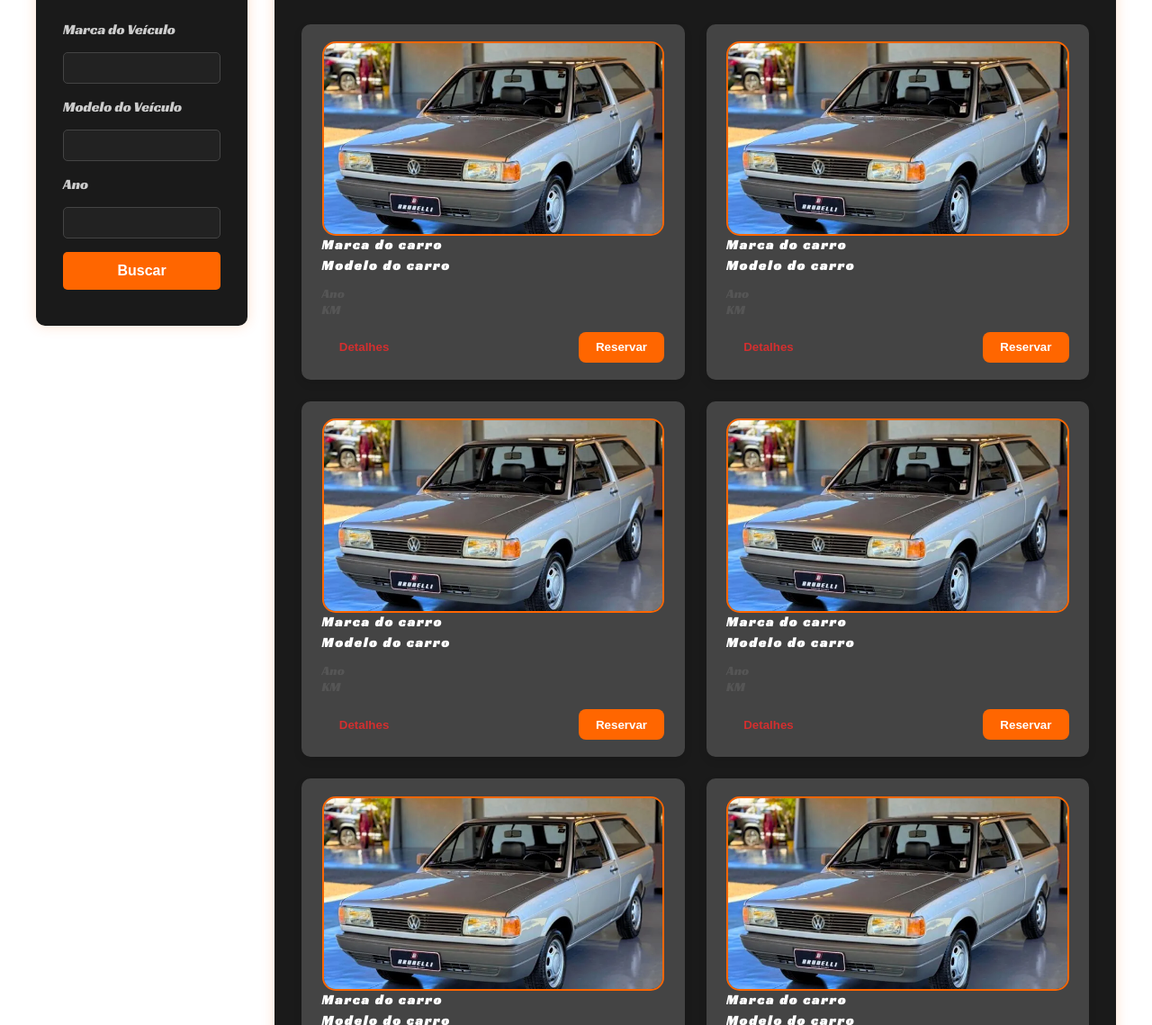
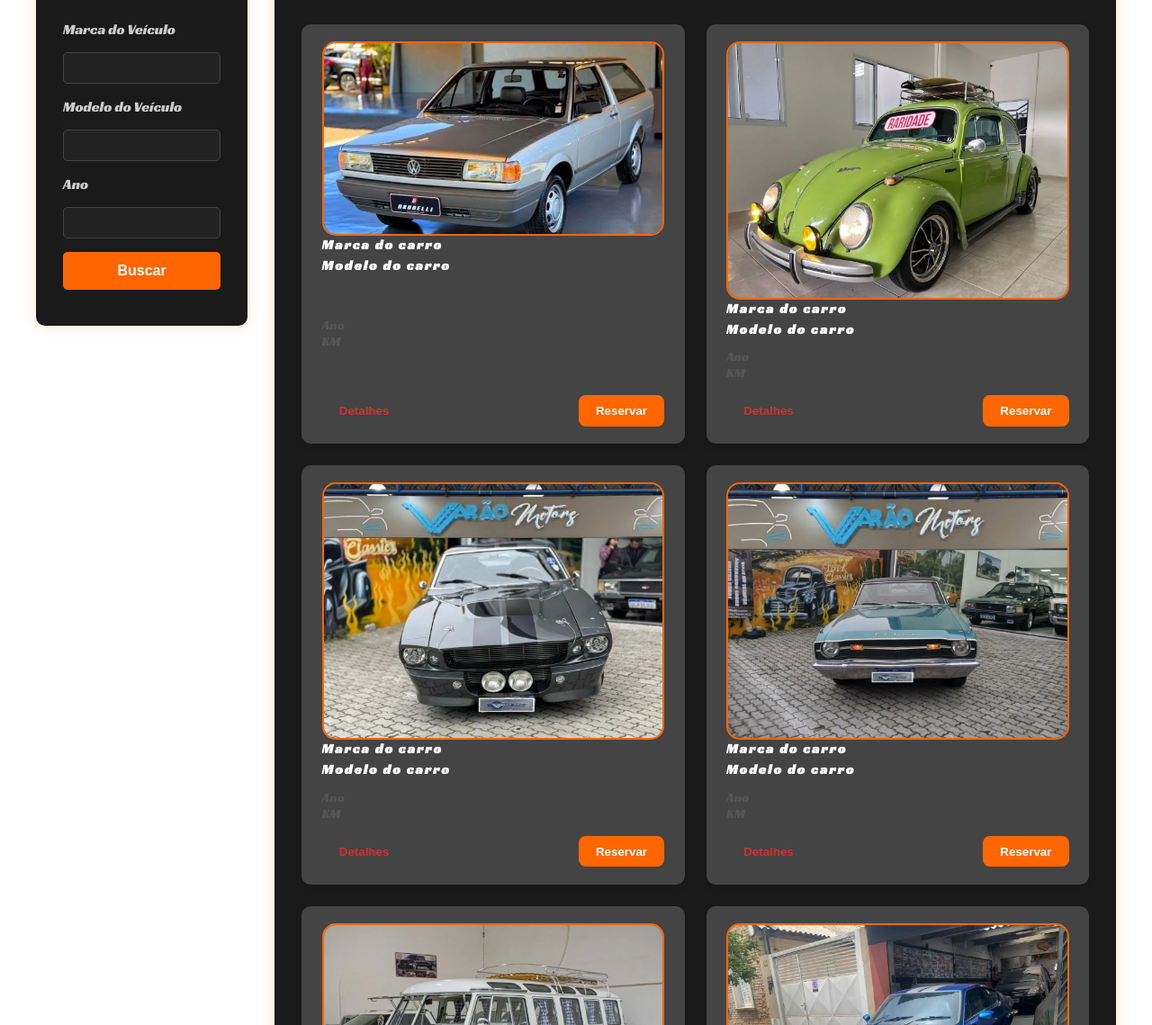
Before and after one commit to renato-dsantos/Projeto_Site_AutoCars, a website: page pages/veiculos.html in a window 1280 px wide. Shown: the part 161-1300 px from the top of the page at 90% size. Drawn offline with Linux system fonts and the light colour scheme.

Commit message:
Atualizar img

```diff
--- a/pages/veiculos.html
+++ b/pages/veiculos.html
@@ -60,7 +60,7 @@
                                     <!-- 2 card -->
                                     <div class="card">
                                     <div class="header">
-                                        <img src="../assets/img/Parati.webp" alt="carro">
+                                        <img src="../assets/img/car002/car002_im01.webp" alt="carro">
                                         <h3>Marca do carro</h3>
                                         <h4>Modelo do carro</h4>
                                     </div>
@@ -78,7 +78,7 @@
                                     <!-- 3 card -->
                                     <div class="card">
                                     <div class="header">
-                                        <img src="../assets/img/Parati.webp" alt="carro">
+                                        <img src="../assets/img/car003/eleonor001.webp" alt="carro">
                                         <h3>Marca do carro</h3>
                                         <h4>Modelo do carro</h4>
                                     </div>
@@ -96,7 +96,7 @@
                                     <!-- 4 card -->
                                     <div class="card">
                                     <div class="header">
-                                        <img src="../assets/img/Parati.webp" alt="carro">
+                                        <img src="../assets/img/car004/dodge001.webp" alt="carro">
                                         <h3>Marca do carro</h3>
                                         <h4>Modelo do carro</h4>
                                     </div>
@@ -114,7 +114,7 @@
                                     <!-- 5 card -->
                                     <div class="card">
                                     <div class="header">
-                                        <img src="../assets/img/Parati.webp" alt="carro">
+                                        <img src="../assets/img/car005/kombi.webp" alt="carro">
                                         <h3>Marca do carro</h3>
                                         <h4>Modelo do carro</h4>
                                     </div>
@@ -132,7 +132,7 @@
                                     <!-- 6 card -->
                                     <div class="card">
                                     <div class="header">
-                                        <img src="../assets/img/Parati.webp" alt="carro">
+                                        <img src="../assets/img/car006/puma001.webp" alt="carro">
                                         <h3>Marca do carro</h3>
                                         <h4>Modelo do carro</h4>
                                     </div>
```
